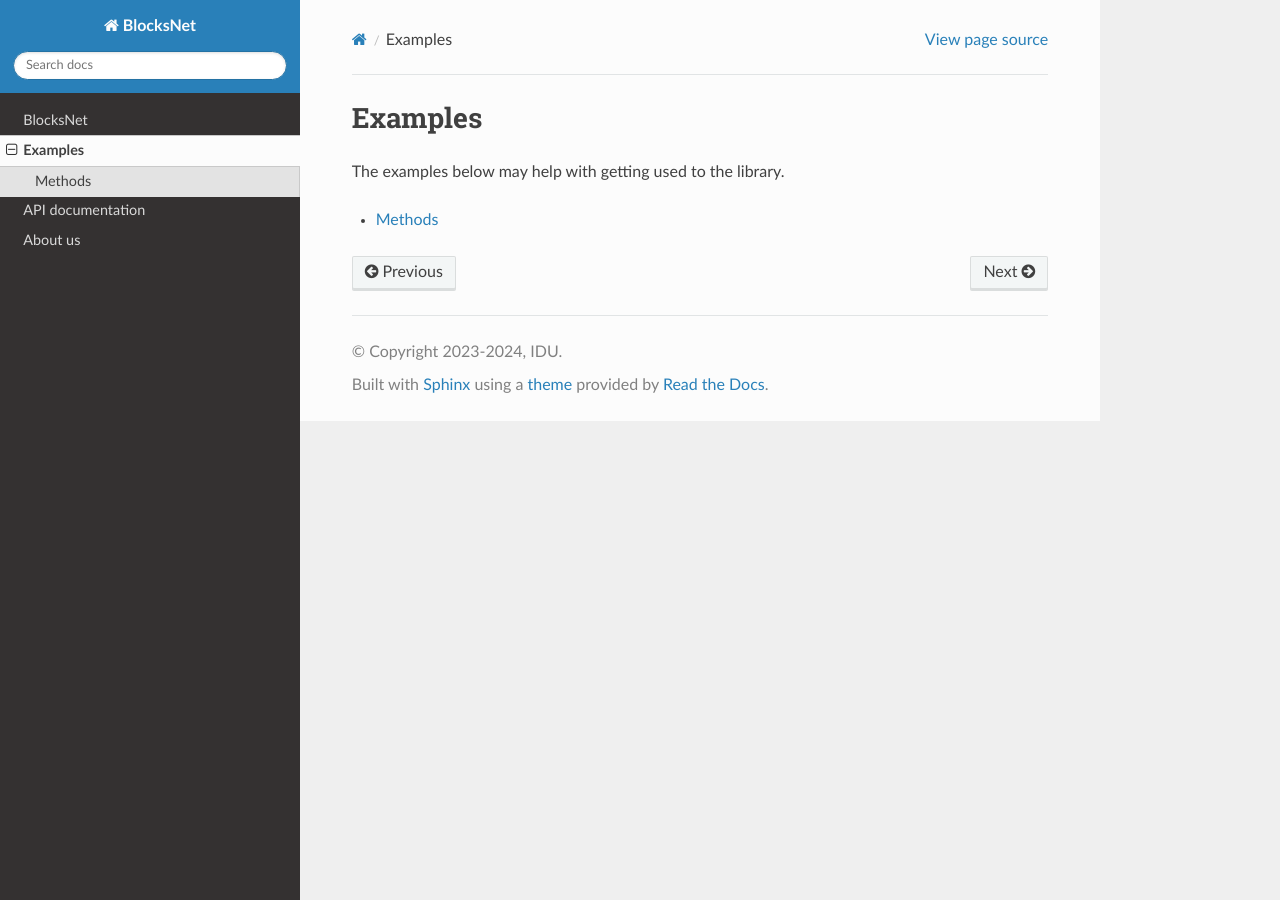
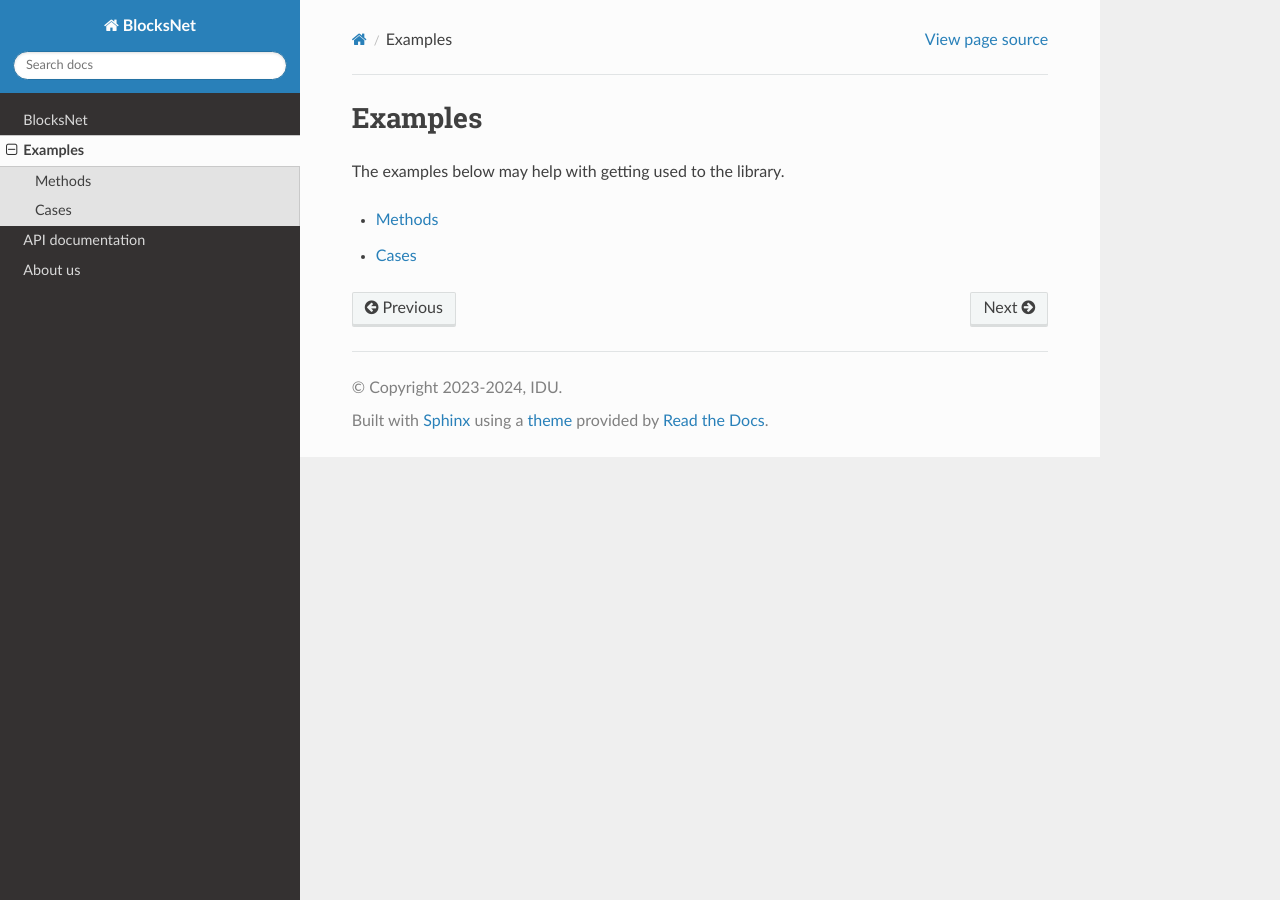
Before and after one commit to aimclub/blocksnet, a Sphinx documentation site: the page built from docs/source/examples/index.rst, in a window 1280 px wide. Built offline with Sphinx 7.4.7 and the Read the Docs theme 2.0.0, drawn with Linux system fonts in a browser that asks for light colours; pages that are not in the unit, such as notebooks, are missing from menus.

Commit message:
fix: cases docs

```diff
--- a/docs/source/examples/index.rst
+++ b/docs/source/examples/index.rst
@@ -5,10 +5,16 @@ The examples below may help with getting used to the library.
 
 .. toctree::
    :glob:
-   :maxdepth: 2
+   :maxdepth: 1
 
    pipeline
    blocks_generator
    accessibility_processor
    city
+
+.. toctree::
+   :glob:
+   :maxdepth: 2
+
    methods/index
+   cases/index
```
Also changed, not shown: 3 other files.
